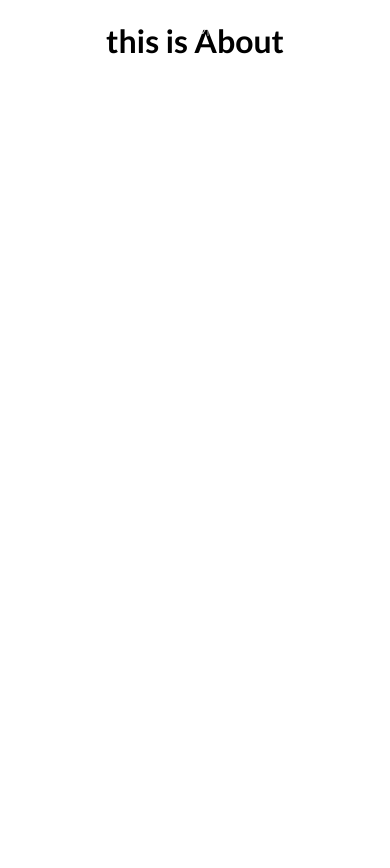
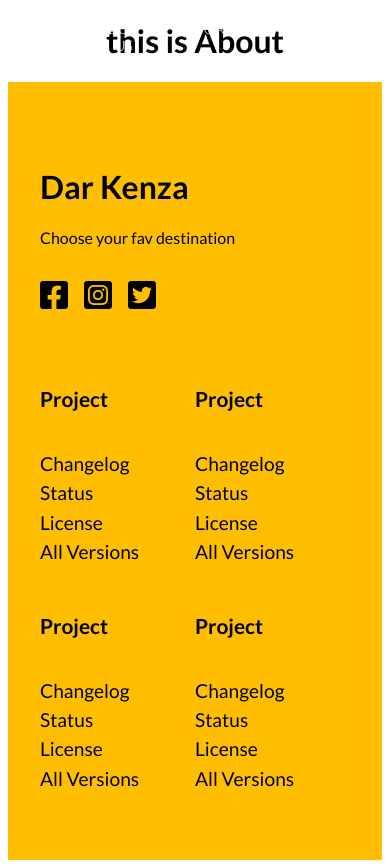
Before and after one commit to rimamenaa/DarKenza, a React (Vite) app: page /aboutUs in a window 390 px wide. Before the commit the page ends 844 px from the top, so only its background shows below. Built offline with nearby package versions, Linux system fonts and the light colour scheme.

Commit message:
footer styles

```diff
--- a/src/Components/FooterStyles.css
+++ b/src/Components/FooterStyles.css
@@ -29,3 +29,25 @@
     display: flex;
     flex-direction: column;
 }
+.bottom h4 {
+    font-size: 1.3rem;
+    padding: 1rem 0 .8rem 0;
+}
+.bottom a {
+    text-decoration: none;
+    color: #000;
+    padding-bottom: 0.4rem;
+    font-size: 1.2rem;
+}
+
+@media screen and (max-width: 850px) {
+    .footer {
+        padding: 4rem 2rem;
+    }
+    .footer i {
+        margin: 1rem 1rem 0 0;
+    }
+    .bottom div {
+        width: 50%;
+    }
+}
--- a/src/Components/NavbarStyles.css
+++ b/src/Components/NavbarStyles.css
@@ -31,8 +31,7 @@
 @media screen and (max-width: 850px) {
     .navMenu {
         display: flex;
-        flex-direction: column;
-        justify-content: flex-start;
+        text-align: center;
         width: 100%;
         height: auto;
         position: absolute;
@@ -41,7 +40,7 @@
         align-items: stretch;
         padding: 20px 0 20px 0;
         margin: 0;
-
+        font-size: .9rem;
     }
     .navLinks {
         display: block;
--- a/src/Routes/About.jsx
+++ b/src/Routes/About.jsx
@@ -1,11 +1,13 @@
 import React from 'react'
 import Navbar from '../Components/Navbar'
+import Footer from '../Components/Footer'
 
 export default function About() {
   return (
     <>
     <Navbar/>
         <h1>this is About</h1>
+        <Footer/>
 
     </>
   )
--- a/src/Routes/Contact.jsx
+++ b/src/Routes/Contact.jsx
@@ -1,11 +1,13 @@
 import React from 'react'
 import Navbar from '../Components/Navbar'
+import Footer from '../Components/Footer'
 
 export default function Contact() {
   return (
     <>
     <Navbar/>
         <h1>this is the Contact</h1>
+        <Footer/>
 
     </>
   )
--- a/src/Routes/Gallery.jsx
+++ b/src/Routes/Gallery.jsx
@@ -1,11 +1,14 @@
 import React from 'react'
 import Navbar from '../Components/Navbar'
+import Footer from '../Components/Footer'
 
 export default function Gallery() {
   return (
     <>
     <Navbar/>
         <h1>this is the Gallery</h1>
+        <Footer/>
+
     </>
   )
 }
```
